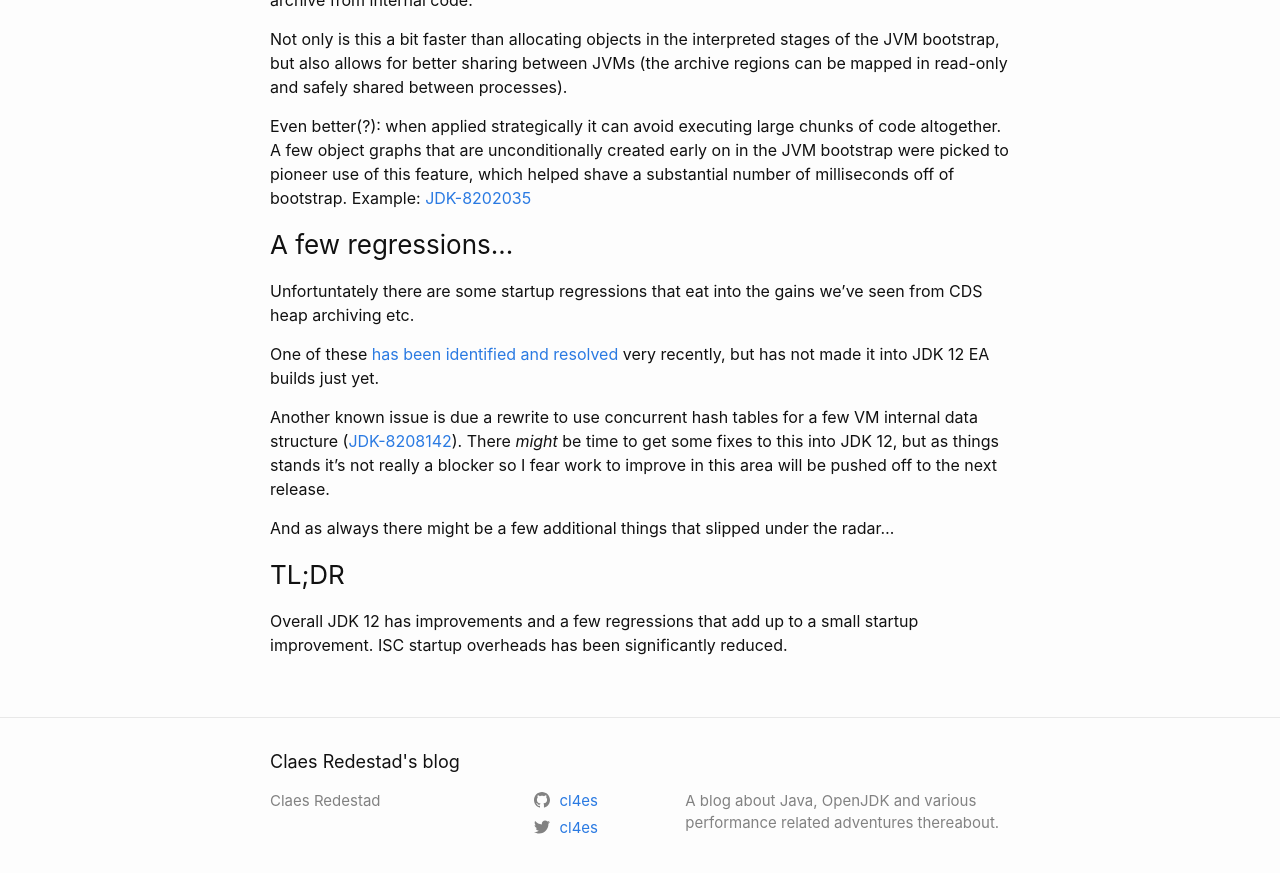
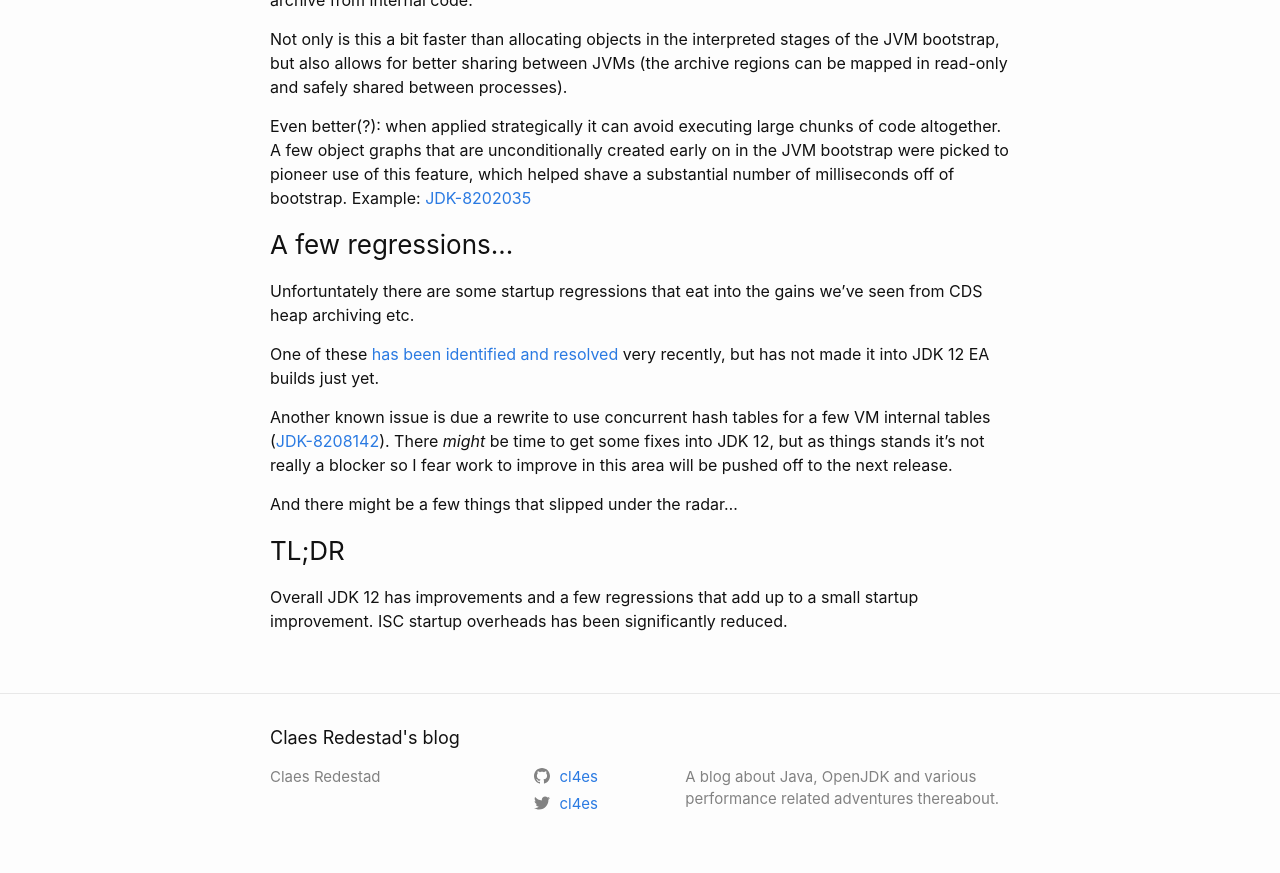
Before and after one commit to cl4es/cl4es.github.io, a Jekyll site: the page built from _posts/2018-12-28-Preview-OpenJDK-12-Startup.md, in a window 1280 px wide and 900 px high, scrolled down 2374 px. Shown: the top 873 px of the window. Built offline with Jekyll 4.4.1, drawn with Linux system fonts in a browser that asks for light colours.

Commit message:
Typos and flow improv

```diff
--- a/_posts/2018-12-28-Preview-OpenJDK-12-Startup.md
+++ b/_posts/2018-12-28-Preview-OpenJDK-12-Startup.md
@@ -70,9 +70,9 @@ Unfortuntately there are some startup regressions that eat into the gains we've
 
 One of these [has been identified and resolved](http://mail.openjdk.java.net/pipermail/hotspot-compiler-dev/2018-December/031924.html) very recently, but has not made it into JDK 12 EA builds just yet.
 
-Another known issue is due a rewrite to use concurrent hash tables for a few VM internal data structure ([JDK-8208142](https://bugs.openjdk.java.net/browse/JDK-8208142)). There _might_ be time to get some fixes to this into JDK 12, but as things stands it's not really a blocker so I fear work to improve in this area will be pushed off to the next release.
+Another known issue is due a rewrite to use concurrent hash tables for a few VM internal tables ([JDK-8208142](https://bugs.openjdk.java.net/browse/JDK-8208142)). There _might_ be time to get some fixes into JDK 12, but as things stands it's not really a blocker so I fear work to improve in this area will be pushed off to the next release.
 
-And as always there might be a few additional things that slipped under the radar...
+And there might be a few things that slipped under the radar...
 
 ### TL;DR
 
```
